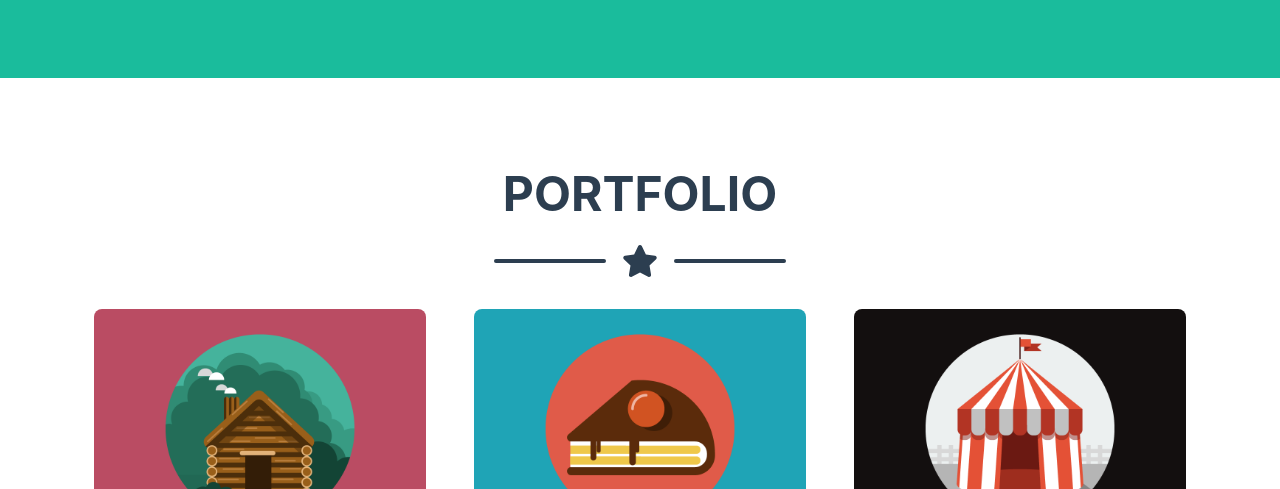
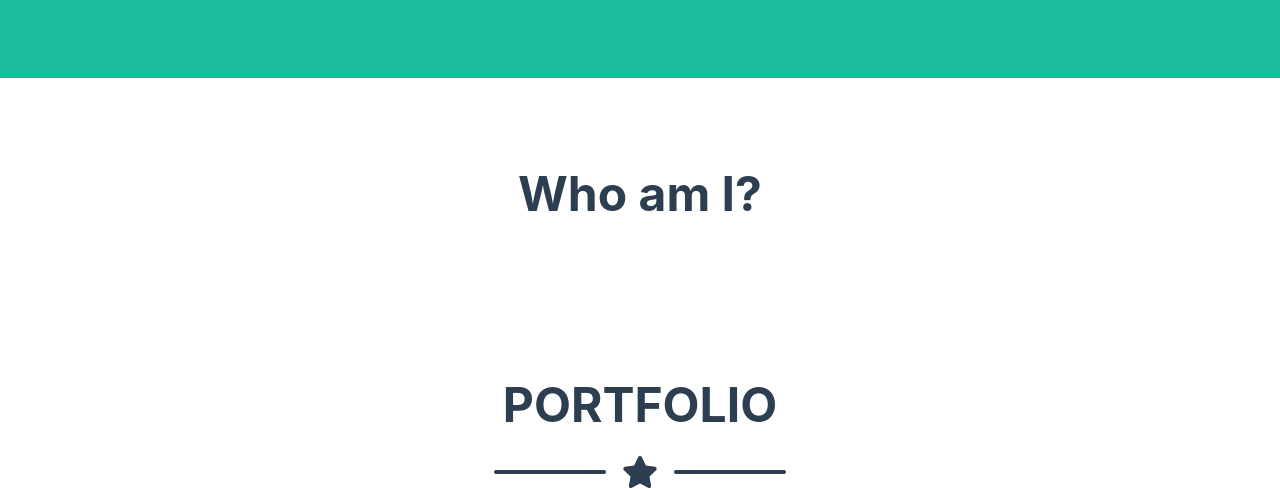
Before and after one commit to meetAlexLau/meetalexlau.github.io, a website: page index.html in a window 1280 px wide. Shown: the part 741-1230 px from the top of the page. Drawn offline with nearby package versions, Linux system fonts and the light colour scheme; a web font is replaced by a local one.

Commit message:
About me section created

```diff
--- a/index.html
+++ b/index.html
@@ -46,6 +46,13 @@
  </p>
             </div>
         </header>
+        <section class="page-section portfolio" id="portfolio">
+            <div class="container">
+                <div class="text-center">
+                    <h2 class="page-section-heading text-secondary mb-0 d-inline-block">Who am I?</h2>
+                </div>
+            </div>
+        </section>
         <section class="page-section portfolio" id="portfolio">
             <div class="container">
                 <!-- Portfolio Section Heading-->
```
